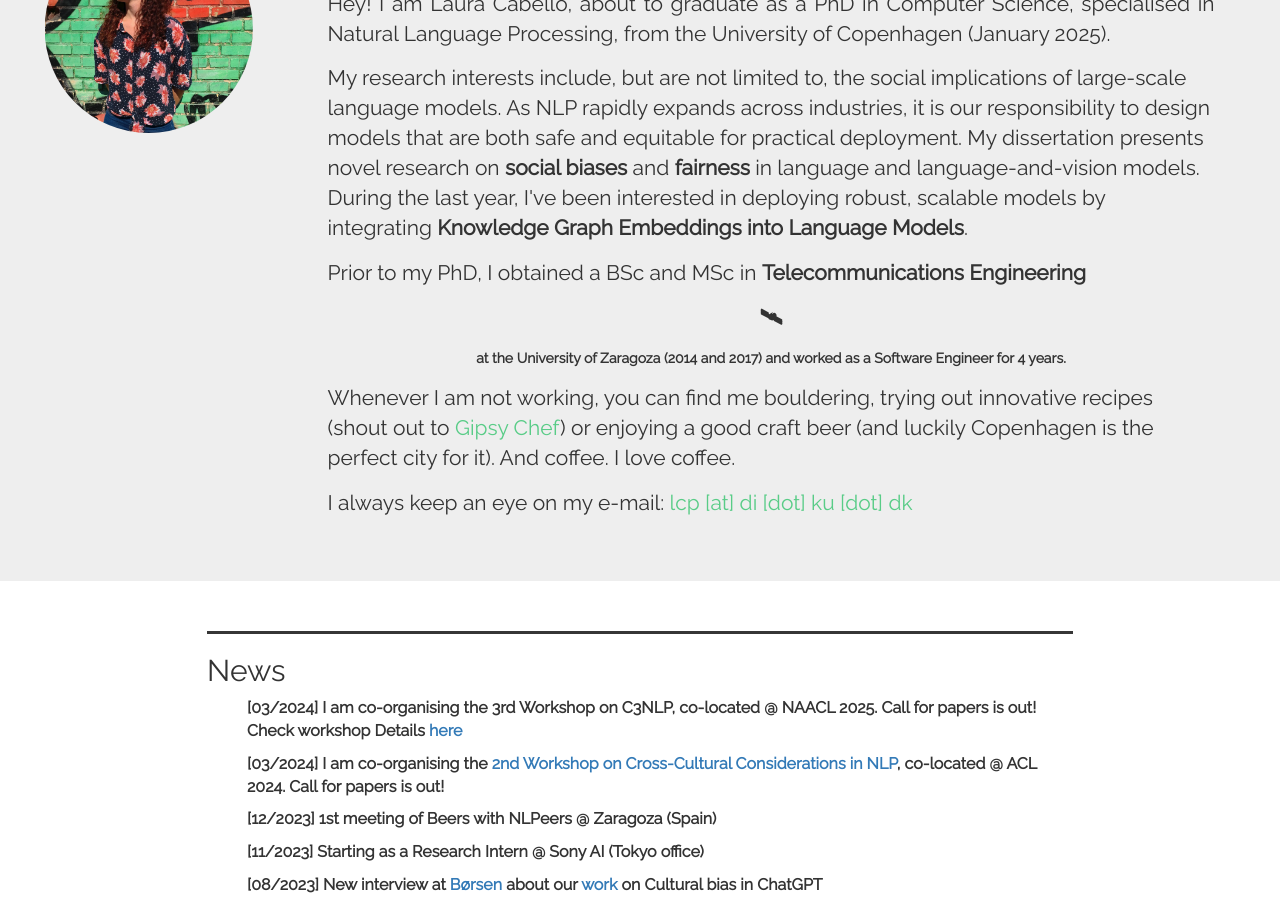
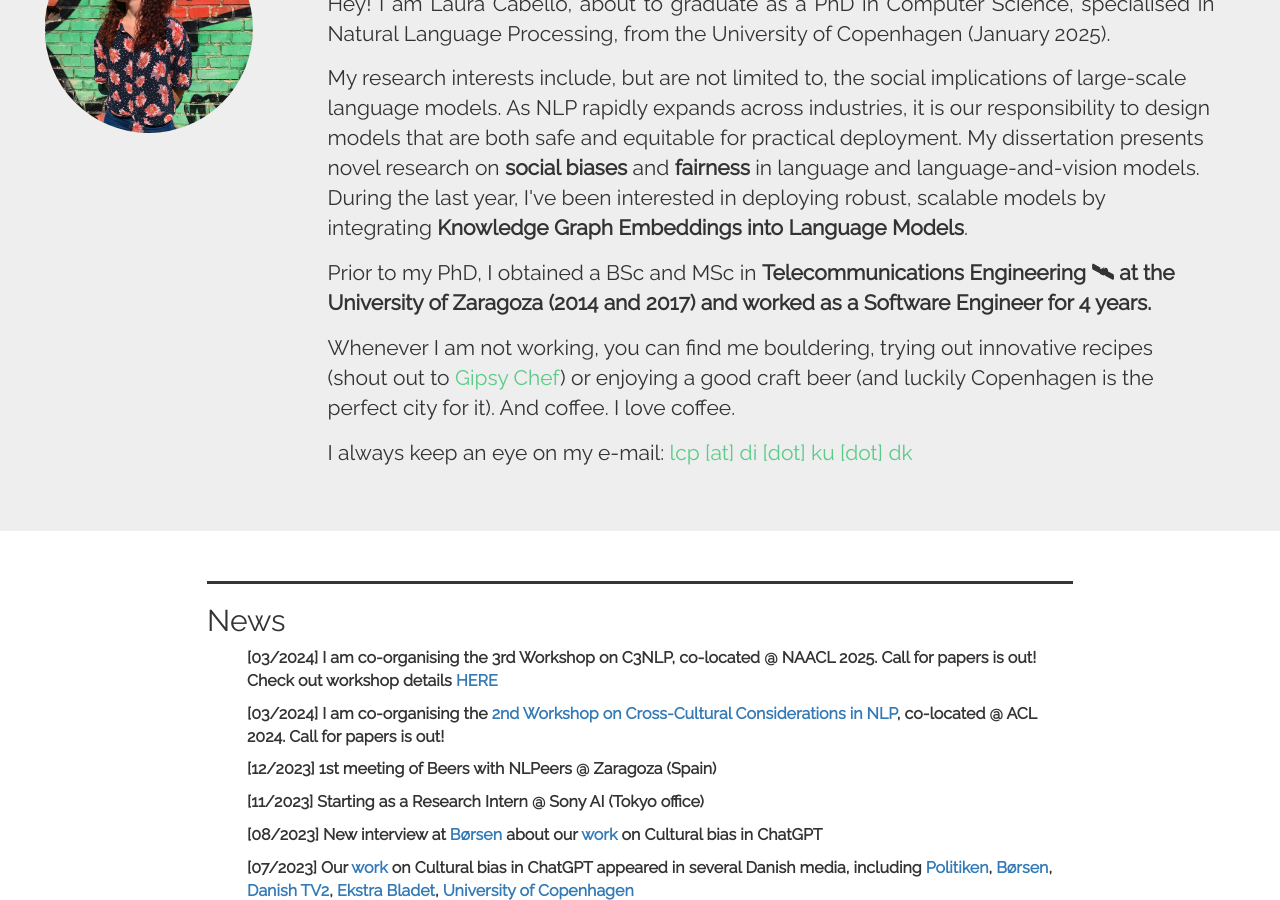
Before and after one commit to lautel/lautel.github.io, a Jekyll site: the page built from index.html, in a window 1280 px wide and 900 px high, scrolled down 285 px. Built offline with Jekyll 4.4.1, drawn with Linux system fonts in a browser that asks for light colours; nearby versions of some CDN libraries; a style sheet for code colours, icons or effects is not loaded.

Commit message:
Update index.html

```diff
--- a/index.html
+++ b/index.html
@@ -50,7 +50,7 @@ layout: aboutme
           deploying robust, scalable models by integrating <strong>Knowledge Graph Embeddings into Language Models</strong>.
         </p>
 
-        <p align="left">Prior to my PhD, I obtained a BSc and MSc in <strong>Telecommunications Engineering<strong> <p>&#x1F6F0;</p>
+        <p align="left">Prior to my PhD, I obtained a BSc and MSc in <strong>Telecommunications Engineering<strong> &#x1F6F0;
  at the University of Zaragoza (2014 and 2017) and worked as a Software Engineer for 4 years.</p>
 
         <p align="left">Whenever I am not working, you can find me bouldering, trying out innovative recipes
@@ -76,7 +76,7 @@ layout: aboutme
           <ul style="list-style: none;">
             <li>
               <p>[03/2024] I am co-organising the 3rd Workshop on
-                  C3NLP, co-located @ NAACL 2025. Call for papers is out! Check workshop Details <a href="https://c3nlp.github.io">here</a></p>
+                  C3NLP, co-located @ NAACL 2025. Call for papers is out! Check out workshop details <a href="https://c3nlp.github.io">HERE</a></p>
             </li>
             <li>
               <p>[03/2024] I am co-organising the <a href="https://sites.google.com/view/c3nlp">2nd Workshop on
```
